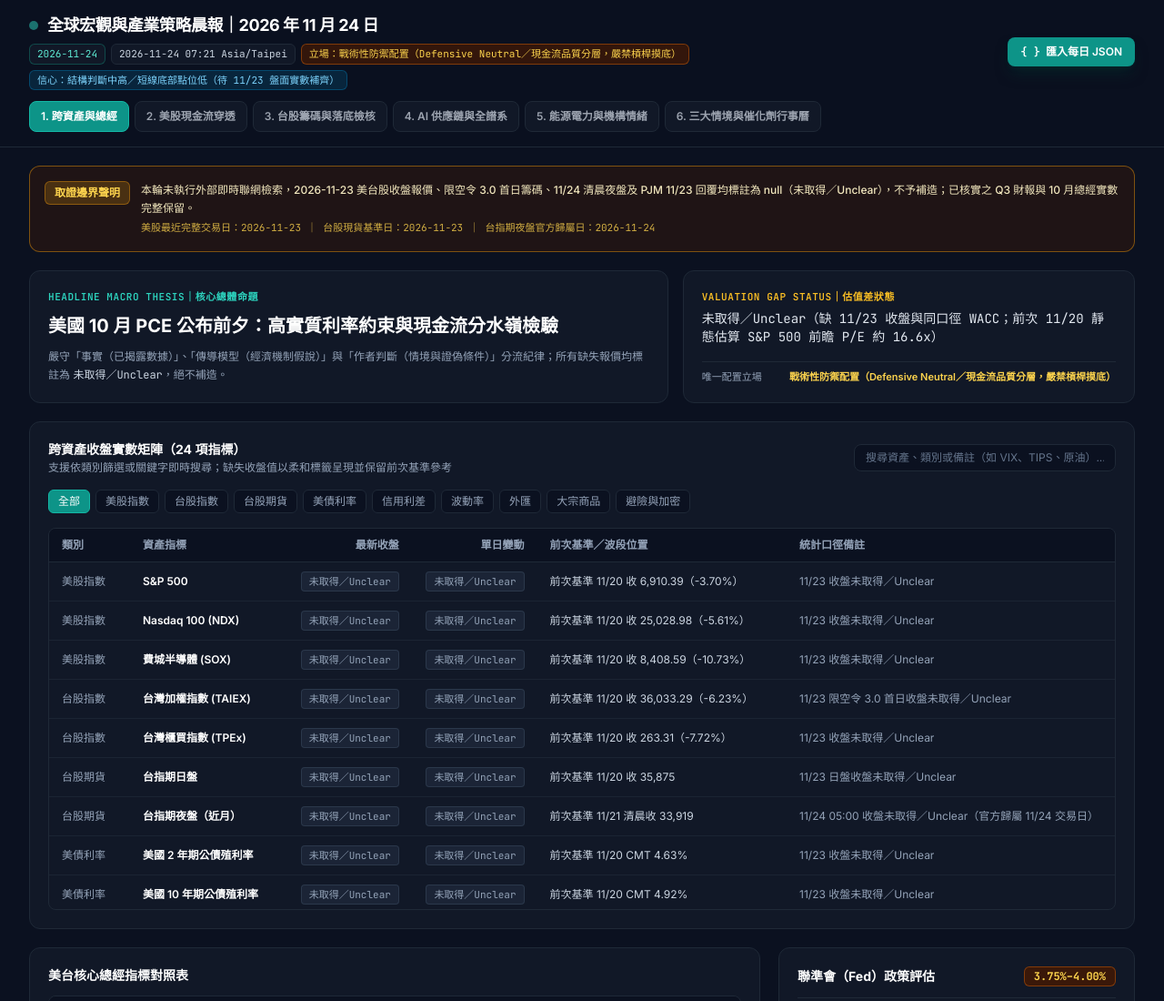
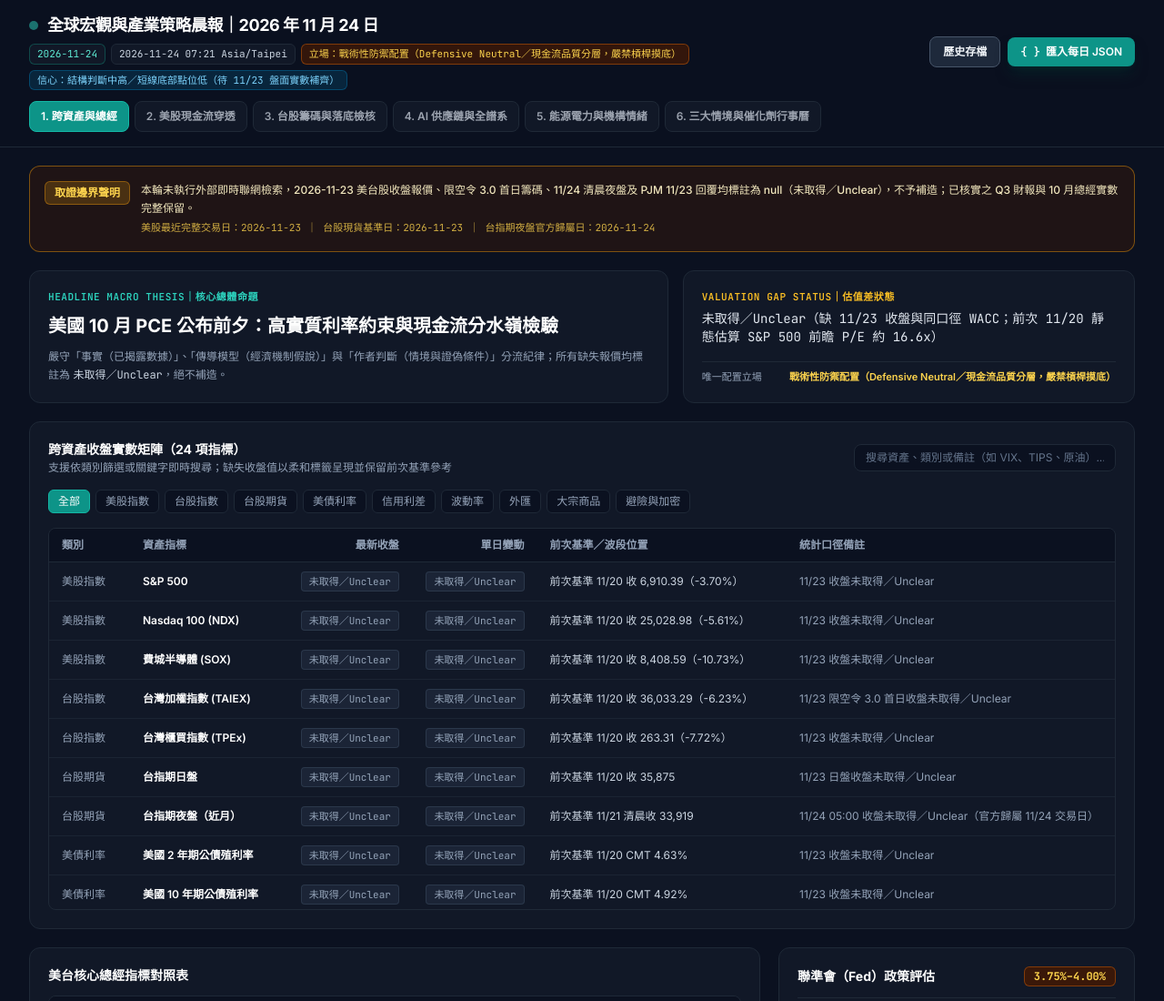
Before and after one commit to Danielhsu329/Danielhsu--Morning--brief, a plain HTML site: page index.html in a window 1280 px wide. Shown: the top 1100 px of the page at 91% size. Drawn offline with nearby package versions, Linux system fonts and the light colour scheme.

Commit message:
Add a visible archive link to the morning brief homepage

```diff
--- a/index.html
+++ b/index.html
@@ -106,6 +106,7 @@
         </div>
 
         <div class="flex items-center gap-2 shrink-0">
+          <a href="./archive/" class="px-3.5 py-2 rounded-lg border border-slate-600 bg-slate-800 hover:bg-slate-700 text-slate-100 text-xs font-semibold whitespace-nowrap transition">歷史存檔</a>
           <button id="openJsonModalBtn" class="px-3.5 py-2 rounded-lg bg-teal-600 hover:bg-teal-500 text-white text-xs font-semibold transition flex items-center gap-1.5 shadow-lg shadow-teal-950/50">
             <span class="font-num">{ }</span>
             <span>匯入每日 JSON</span>
```
